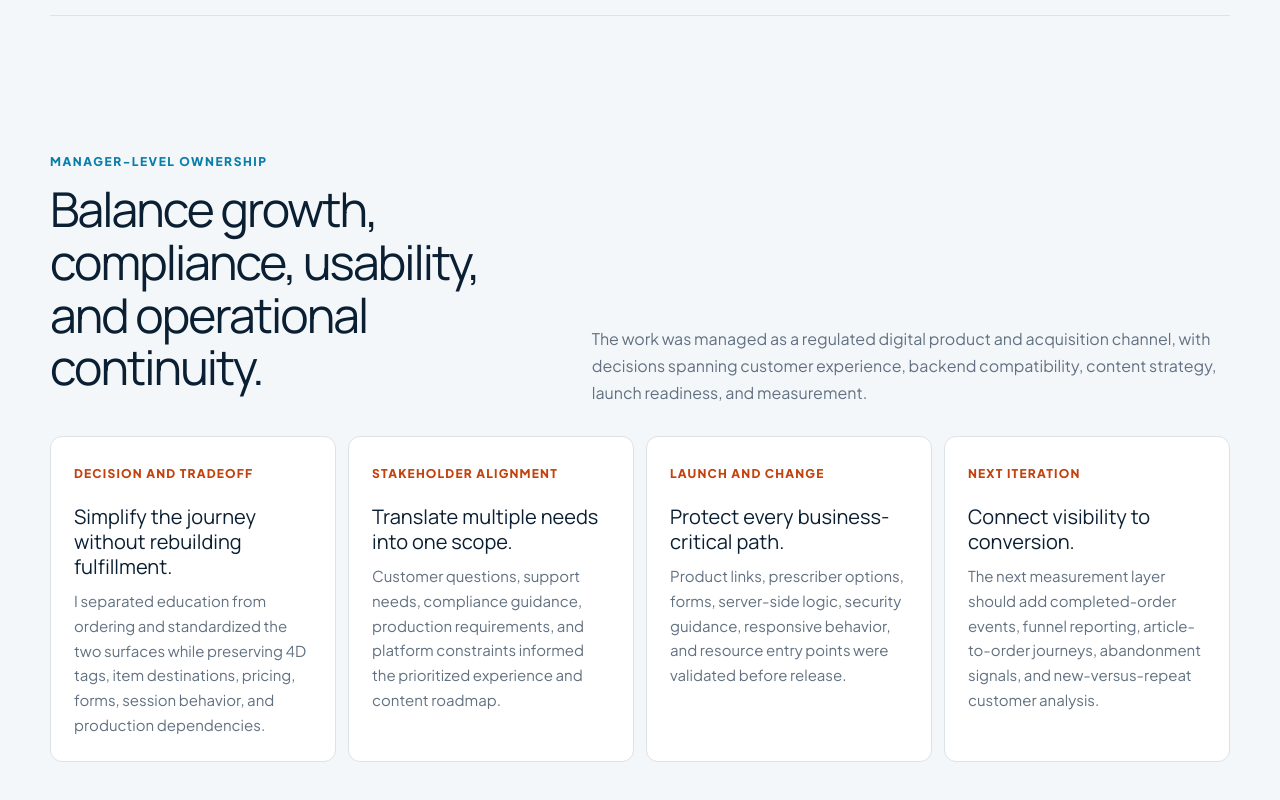
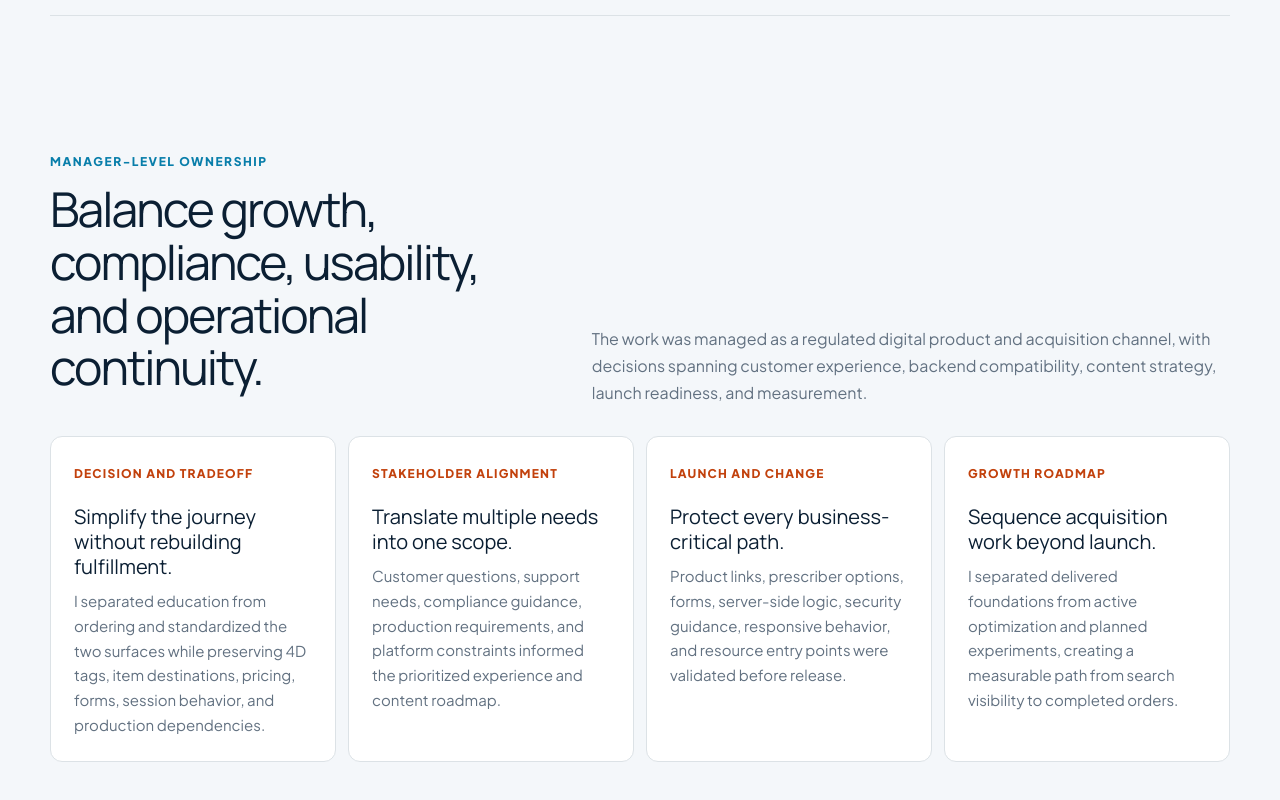
Before and after one commit to andrewjaebok/digital-operations-portfolio, a Next.js app: page /projects/prescription-pad-ordering-portal in a window 1280 px wide. Shown: the part 11114-11914 px from the top of the page. Built offline with nearby package versions, Linux system fonts and the light colour scheme.

Commit message:
Add RX growth roadmap and KPI plan

```diff
--- a/app/projects/prescription-pad-ordering-portal/page.tsx
+++ b/app/projects/prescription-pad-ordering-portal/page.tsx
@@ -22,7 +22,7 @@ const progressSections = [
   { id: "leadership", label: "Operating decisions", icon: "◆" },
   { id: "process", label: "Process", icon: "⚙" },
   { id: "outcome", label: "Outcome", icon: "✓" },
-  { id: "measurement", label: "Next metrics", icon: "◉" },
+  { id: "roadmap", label: "Growth roadmap", icon: "◉" },
 ];
 
 const changes = [
@@ -157,13 +157,13 @@ export default function PrescriptionPadOrderingPortal() {
         <article><span>Decision and tradeoff</span><h3>Simplify the journey without rebuilding fulfillment.</h3><p>I separated education from ordering and standardized the two surfaces while preserving 4D tags, item destinations, pricing, forms, session behavior, and production dependencies.</p></article>
         <article><span>Stakeholder alignment</span><h3>Translate multiple needs into one scope.</h3><p>Customer questions, support needs, compliance guidance, production requirements, and platform constraints informed the prioritized experience and content roadmap.</p></article>
         <article><span>Launch and change</span><h3>Protect every business-critical path.</h3><p>Product links, prescriber options, forms, server-side logic, security guidance, responsive behavior, and resource entry points were validated before release.</p></article>
-        <article><span>Next iteration</span><h3>Connect visibility to conversion.</h3><p>The next measurement layer should add completed-order events, funnel reporting, article-to-order journeys, abandonment signals, and new-versus-repeat customer analysis.</p></article>
+        <article><span>Growth roadmap</span><h3>Sequence acquisition work beyond launch.</h3><p>I separated delivered foundations from active optimization and planned experiments, creating a measurable path from search visibility to completed orders.</p></article>
       </div>
     </section>
 
     <section className="timeline-section product-process shell" id="process"><div className="section-intro"><p className="kicker">Product Operations Process</p><h2>From operational audit to validated customer experience.</h2></div><ol>{process.map(([number,title,why]) => <li key={number}><b>{number}</b><span>{title}</span><p>{why}</p></li>)}</ol></section>
 
-    <ProjectOperatingViews variant="rx" />
+    <ProjectOperatingViews variant="rx" showBacklog={false} />
 
     <section className="impact-section shell" id="outcome">
       <p className="kicker">Outcome</p>
@@ -173,7 +173,31 @@ export default function PrescriptionPadOrderingPortal() {
       <p className="impact-note">New users increased 1,272% compared with the previous reporting period, while order volume also increased following the website conversion. Because completed-order events and a formal attribution model were not available, traffic growth and order growth are presented as related post-launch signals rather than a sole-cause claim.</p>
     </section>
 
-    <section className="review-section shell measurement-section" id="measurement"><div><p className="kicker">Success Measurement</p><h2>The next phase is to quantify conversion, acquisition, and operational performance.</h2><p>A Product Operations Manager would connect order trends and customer feedback to funnel, content, and support data so the growth signal can be measured and improved.</p></div><div className="review-grid"><span>Landing-to-order conversion</span><span>Organic and AI-search traffic</span><span>Article-to-order journeys</span><span>Product-selection completion</span><span>Order abandonment</span><span>Support contacts by issue</span><span>New versus repeat customers</span><span>Repeat-order rate</span></div></section>
+    <section className="rx-roadmap-section shell" id="roadmap" aria-labelledby="roadmap-title">
+      <div className="rx-roadmap-heading">
+        <div><p className="kicker">Growth roadmap and measurement plan</p><h2 id="roadmap-title">Turn the launch into a six-month product-growth program.</h2></div>
+        <p>The roadmap sequences customer experience, search visibility, authority building, and conversion measurement. Status labels distinguish completed work from active optimization and future experiments.</p>
+      </div>
+      <ol className="rx-roadmap" aria-label="Six-month prescription pad portal growth roadmap">
+        <li className="delivered"><div><span className="roadmap-status">Delivered</span><b>Weeks 1–3</b></div><h3>Measurement and technical foundation</h3><p>Established analytics visibility, search and indexing checks, and the technical SEO foundation needed to evaluate discovery.</p></li>
+        <li className="delivered"><div><span className="roadmap-status">Delivered</span><b>Weeks 3–6</b></div><h3>Landing and ordering experience</h3><p>Modernized the main RX entry point, clarified product selection, preserved fulfillment logic, and launched the searchable article hub.</p></li>
+        <li className="active"><div><span className="roadmap-status">In progress</span><b>Months 2–3</b></div><h3>Content and landing-page optimization</h3><p>Continue the compliance article program, monitor search performance, refine high-intent pages, and evaluate targeted California landing pages.</p></li>
+        <li className="planned"><div><span className="roadmap-status">Planned</span><b>Months 3–6</b></div><h3>Authority and conversion experiments</h3><p>Test review generation, backlink outreach, paid search, and conversion improvements after reliable order-funnel tracking is available.</p></li>
+      </ol>
+      <div className="rx-kpi-panel">
+        <div><span>Measurement focus</span><h3>Connect qualified discovery to completed orders.</h3><p>Visibility growth is already verified. The next instrumentation layer is designed to explain which acquisition and experience improvements produce business value.</p></div>
+        <ul aria-label="Target growth key performance indicators">
+          <li>Qualified organic traffic</li>
+          <li>Search ranking and click-through rate</li>
+          <li>Landing-to-order starts</li>
+          <li>Completed organic orders</li>
+          <li>Order conversion and abandonment</li>
+          <li>Article-to-order journeys</li>
+          <li>Reviews and referring domains</li>
+          <li>Revenue attributed to organic search</li>
+        </ul>
+      </div>
+    </section>
 
     <section className="next-project shell"><p className="kicker">Next case study</p><h2>Hearth Personal Finance Platform</h2><span>Independent product · Zero-to-one platform</span><Link href="/projects/hearth">View case study →</Link></section>
     <footer className="site-footer shell"><div><span className="brand-mark">A</span><strong>Andrew</strong></div><p>Professional client work · Product operations</p><a href="#top">Back to top ↑</a></footer>
```
